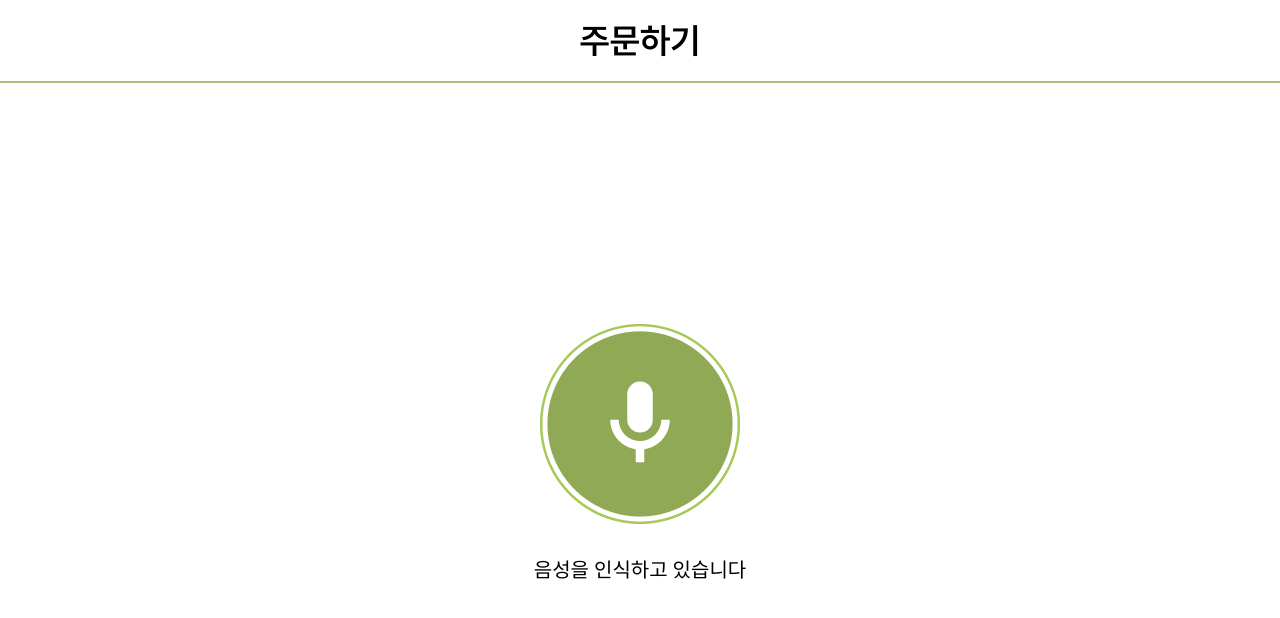
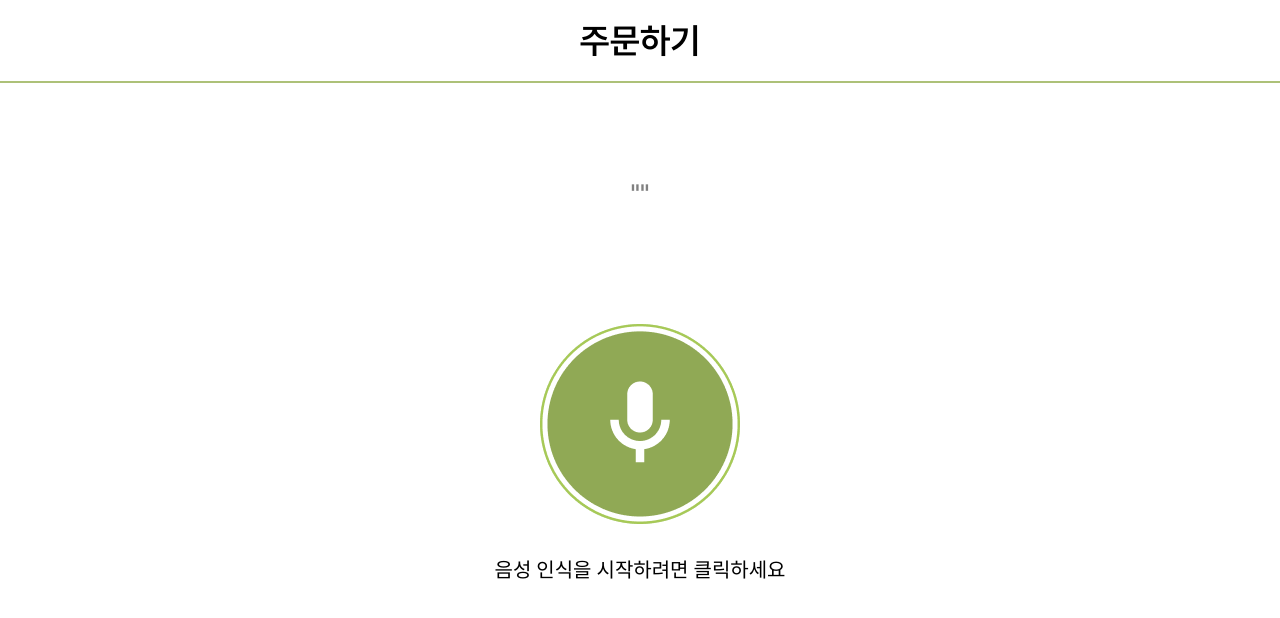
Before and after one commit to kimjihye058/2024-talking-market-front, a React (Create React App) app: page /order in a window 1280 px wide. Shown: the top 618 px of the page. Built offline with nearby package versions, Linux system fonts and the light colour scheme.

Commit message:
[feat] Web Speech API Order.js에 구현

```diff
--- a/src/order/Order.css
+++ b/src/order/Order.css
@@ -27,6 +27,7 @@
     align-items: center;
     justify-content: center;
     flex-direction: column;
+    position: relative;
 }
 
 /* 음성을 인식하고 있습니다 텍스트 스타일 */
@@ -111,3 +112,14 @@
         opacity: 1;
     }
 }
+
+.transcript-display {
+    width: 70%;
+    font-size: 25px;
+    font-family: Pretendard-SemiBold;
+    color: gray;
+    text-align: center;
+    overflow-wrap: break-word;
+    position: absolute;
+    top: 70px;
+}
--- a/src/order/Order.js
+++ b/src/order/Order.js
@@ -3,10 +3,33 @@ import "./Order.css";
 
 const Order = () => {
     const [isListening, setIsListening] = useState(false);
+    const [transcript, setTranscript] = useState(""); // 실시간 인식 결과를 저장할 상태 변수
+    const recognition = new (window.SpeechRecognition || window.webkitSpeechRecognition)();
+
+    recognition.lang = 'ko-KR';
+    recognition.interimResults = true; // 중간 결과를 허용해 실시간으로 출력
 
     const handleVoiceClick = () => {
-        setIsListening(true);
-        setTimeout(() => setIsListening(false), 1000);
+        if (!isListening) {
+            recognition.start();
+            console.log("음성 인식 시작");
+        } else {
+            recognition.stop();
+            console.log("음성 인식 중지");
+        }
+        setIsListening(!isListening);
+    };
+
+    recognition.onresult = (event) => {
+        const currentTranscript = Array.from(event.results)
+            .map(result => result[0].transcript)
+            .join(""); // 실시간으로 텍스트 업데이트
+        setTranscript(currentTranscript);
+    };
+
+    recognition.onerror = (event) => {
+        console.error("에러 발생:", event.error);
+        setIsListening(false);
     };
 
     return (
@@ -25,7 +48,10 @@ const Order = () => {
                         <img src="/images/voice.png" alt="Voice Icon" className="voice-icon" />
                     </div>
                 </div>
-                <span className="homevoice2">음성을 인식하고 있습니다</span>
+                <span className="homevoice2">
+                    {isListening ? "음성을 인식하고 있습니다" : "음성 인식을 시작하려면 클릭하세요"}
+                </span>
+                <p className="transcript-display">"{transcript}"</p> {/* 실시간 인식 결과 표시 */}
             </div>
         </div>
     );
```
